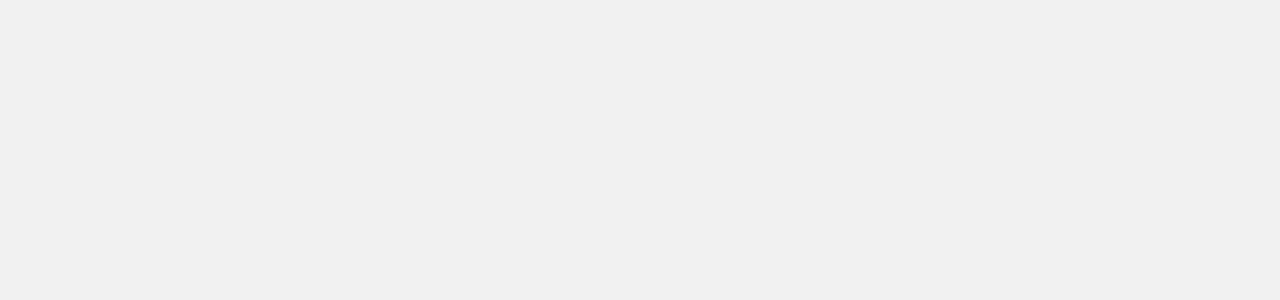
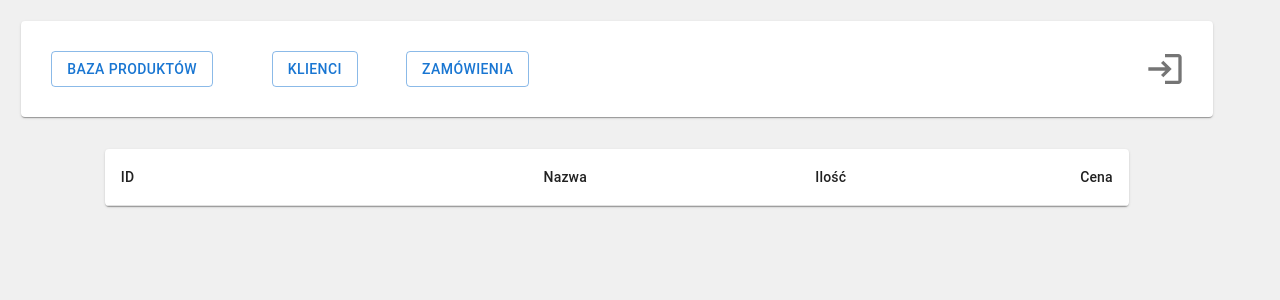
Before and after one commit to jakub5016/Hurtownia-Spozywczna, a React (Vite) app in the folder frontend/: page /admin in a window 1280 px wide. Before the commit this address had no page. Shown: the top 300 px of the page. Built offline with nearby package versions, Linux system fonts and the light colour scheme.

Commit message:
Login and admin view

```diff
--- /dev/null
+++ b/frontend/adminView/AdminNav.jsx
@@ -0,0 +1,31 @@
+import { Button, Grid } from "@mui/material"
+
+function AdminNav(){
+
+    return(
+        <Grid  container
+        direction="row"
+        justifyContent="flex-start"
+        alignItems="center">
+            <Grid  item xs={2}>
+                <Button variant="outlined">
+                    Baza produktów
+                </Button>
+            </Grid>
+
+            <Grid item xs={2}>
+                <Button variant="outlined">
+                    Klienci
+                </Button>
+            </Grid>
+
+            <Grid  item xs={1}>
+                <Button variant="outlined">
+                    Zamówienia
+                </Button>
+            </Grid>
+        </Grid>
+    )
+}
+
+export default AdminNav
--- /dev/null
+++ b/frontend/adminView/AdminView.jsx
@@ -0,0 +1,33 @@
+import { Paper, Table, TableCell, TableContainer, TableHead, TableRow } from "@mui/material"
+
+function AdminView()
+{
+    return(
+    <div className="container">
+    <TableContainer component={Paper}  sx={{width:"80vw"}}>
+
+        <Table>
+            <TableHead>
+                <TableRow>
+                    <TableCell>
+                        ID
+                    </TableCell>
+                    <TableCell align="right">
+                        Nazwa
+                    </TableCell>
+                    <TableCell align="right">
+                        Ilość
+                    </TableCell>
+                    <TableCell align="right">
+                        Cena
+                    </TableCell>
+                </TableRow>
+            </TableHead>
+        </Table>
+
+    </TableContainer>
+    </div>
+    )
+}
+
+export default AdminView
--- /dev/null
+++ b/frontend/login/LoginPage.jsx
@@ -0,0 +1,31 @@
+import { Button, Paper } from '@mui/material'
+function LoginPage() {
+  return (
+    <div className='container'>
+        <Paper sx={{width:"40vw", padding:"2vw"}}>
+        <h1>
+            Zaloguj się
+        </h1>
+        <form style={{marginBottom:"5vh"}}>
+            <label>
+            <h3>
+                Nazwa użytkownika
+            </h3>
+            </label>
+            <input type="text"/>
+            <label>
+            <h3>
+                Hasło
+            </h3>
+            </label>
+            <input type="password"/>
+        </form>
+        <Button variant="contained">
+            Zaloguj się
+            </Button>
+        </Paper>
+    </div>
+  )
+}
+
+export default LoginPage
--- a/frontend/src/App.css
+++ /dev/null
@@ -1,15 +0,0 @@
-#root {
-  max-width: 1280px;
-  margin: 0 0 auto;
-  padding: 1vw;
-  display: flex;
-
-}
-.container {
-  max-width: 1280px;
-  margin: 0 auto;
-  padding: 2rem;
-  display: flex;
-  justify-content: center; /* Optional: Centers the Paper component horizontally */
-  align-items: center; /* Optional: Centers the Paper component vertically */
-}
--- a/frontend/src/App.jsx
+++ /dev/null
@@ -1,36 +0,0 @@
-import { useState } from 'react'
-import './App.css'
-import { Button, Paper } from '@mui/material'
-
-function App() {
-  const [count, setCount] = useState(0)
-
-  return (
-    <div className='container'>
-      <Paper sx={{width:"40vw", padding:"2vw"}}>
-        <h1>
-          Zaloguj się
-        </h1>
-        <form style={{marginBottom:"5vh"}}>
-          <label>
-            <h3>
-              Nazwa użytkownika
-            </h3>
-          </label>
-          <input type="text"/>
-          <label>
-            <h3>
-              Hasło
-            </h3>
-          </label>
-          <input type="password"/>
-        </form>
-        <Button variant="contained">
-            Zaloguj się
-          </Button>
-      </Paper>
-    </div>
-  )
-}
-
-export default App
--- a/frontend/src/index.css
+++ b/frontend/src/index.css
@@ -3,6 +3,12 @@
   line-height: 1.5;
   font-weight: 400;
   text-align: center;
+  max-width: 1280px;
+
+  margin: 0 0 auto;
+  padding: 1vw;
+  display: flex;
+  align-items: center;
 
   color-scheme: light dark;
   color: rgba(255, 255, 255, 0.87);
@@ -13,3 +19,12 @@
   -webkit-font-smoothing: antialiased;
   -moz-osx-font-smoothing: grayscale;
 }
+
+.container {
+  max-width: 1280px;
+  margin: 0 auto;
+  padding: 2rem;
+  display: flex;
+  justify-content: center;
+  align-items: center;
+}
--- a/frontend/src/layout/Nav.jsx
+++ b/frontend/src/layout/Nav.jsx
@@ -1,14 +1,17 @@
 import Paper from "@mui/material/Paper"
 import AccountCircleIcon from '@mui/icons-material/AccountCircle';
 import LoginIcon from '@mui/icons-material/Login';
-import { Icon, IconButton } from "@mui/material";
+import { Button, Grid, Icon, IconButton } from "@mui/material";
+import AdminNav from "../../adminView/AdminNav";
 
 
 function Nav(props){
 
     return(
         <>
-        <Paper sx={{position:"sticky", padding:"20px", width:"90vw"}}>
+
+        <Paper sx={{position:"sticky", padding:"20px", width:"90vw", display:"flex"}}>
+            <AdminNav/>
             {/* User icon */}
             <div style={{textAlign:"right"}}>
                 {props.logged ?
--- a/frontend/src/main.jsx
+++ b/frontend/src/main.jsx
@@ -1,9 +1,10 @@
 import React from 'react'
 import ReactDOM from 'react-dom/client'
-import App from './App.jsx'
 import './index.css'
 import Layout from './layout/Layout.jsx'
 import { BrowserRouter as Router, Route, Routes } from 'react-router-dom';
+import LoginPage from '../login/LoginPage.jsx'
+import AdminView from '../adminView/AdminView.jsx'
 
 ReactDOM.createRoot(document.getElementById('root')).render(
   <React.StrictMode>
@@ -13,14 +14,16 @@
           path="/"
           element={ // Use the Layout component as the wrapper for the App component
             <Layout>
-              <App />
+              <LoginPage/>
             </Layout>
           }
         />
          <Route
-          path="/main"
+          path="/admin"
           element={ // Use the Layout component as the wrapper for the App component
-              <App />
+            <Layout>
+                <AdminView />
+            </Layout>
           }
         />
       </Routes>
```
